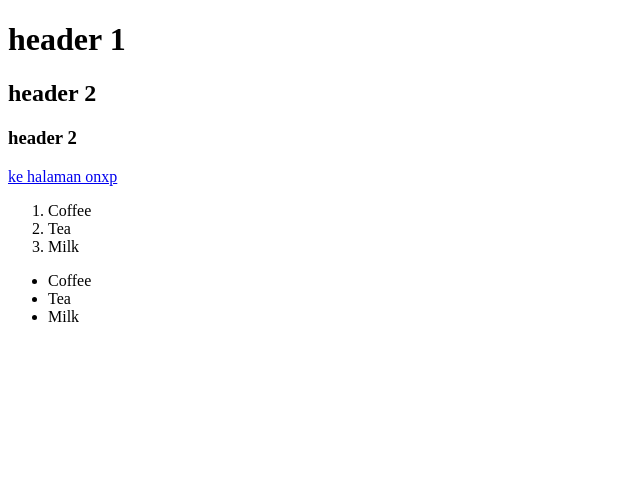
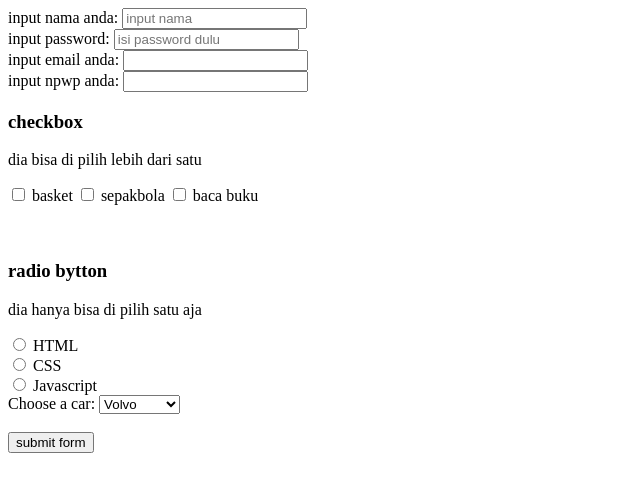
Before and after one commit to RaflyLesmana3003/html-dasar, a plain HTML site: page index.html in a window 1280 px wide. Shown: the whole page, without its empty margins (0-640 px from the left). Drawn offline with Linux system fonts and the light colour scheme.

Commit message:
onxp web dev day 2

```diff
--- a/index.html
+++ b/index.html
@@ -6,21 +6,68 @@
     <title>Document</title>
 </head>
 <body>
-    <h1>header 1</h1>
-    <h2>header 2</h2>
-    <h3>header 2</h3>
-    <a href="https://onxp.net">ke halaman onxp</a>
 
-    <ol>
-        <li>Coffee</li>
-        <li>Tea</li>
-        <li>Milk</li>
-    </ol>
+    <form method="post" action="onxp.net/submit">
+        <label for="nama">input nama anda: </label>
+        <input type="text" name="nama" id="nama" minlength="2" maxlength="5" placeholder="input nama"> <br>
 
-    <ul>
-        <li>Coffee</li>
-        <li>Tea</li>
-        <li>Milk</li>
-    </ul>
+        <label for="password">input password: </label>
+        <input type="password" name="password" id="password" placeholder="isi password dulu"><br>
+
+        <label for="email">input email anda: </label>
+        <input type="email" name="email" id="email"><br>
+
+        <label for="npwp">input npwp anda: </label>
+        <input
+            type="text"
+            name="npwp"
+            id="npwp"
+            pattern="[0-9]{2}.[0-9]{3}.[0-9]{3}.[0-9]{1}-[0-9]{3}.[0-9]{3}"
+            oninvalid="this.setCustomValidity('pakai format 99.999.999.9-999.999')"
+            ><br>
+
+        <div>
+            <h3>checkbox</h3>
+            <p>dia  bisa di pilih lebih dari satu</p>
+
+            <input type="checkbox" id="basket" name="hobby" value="basket">
+            <label for="basket">basket</label>
+
+            <input type="checkbox" id="sepakbola" name="hobby" value="sepakbola">
+            <label for="sepakbola">sepakbola</label>
+
+            <input type="checkbox" id="buku" name="hobby" value="baca buku">
+            <label for="buku">baca buku</label>
+        </div>
+
+        <br>
+        <br>
+
+        <div>
+            <h3>radio bytton</h3>
+            <p>dia hanya bisa di pilih satu aja</p>
+            <input type="radio" id="html" name="fav_language" value="HTML">
+            <label for="html">HTML</label><br>
+
+            <input type="radio" id="css" name="fav_language" value="CSS (cascading style sheets)">
+            <label for="css">CSS</label><br>
+
+            <input type="radio" id="javascript" name="fav_language" value="JavaScript">
+            <label for="javascript">Javascript</label><br>
+
+        </div>
+
+        <label for="cars">Choose a car:</label>
+
+        <select name="cars" id="cars">
+            <option value="volvo">Volvo</option>
+            <option value="saab">Saab</option>
+            <option value="mercedes">Mercedes</option>
+            <option value="audi">Audi</option>
+        </select>
+
+        <br><br>
+        <button type="submit">submit form</button>
+    </form>
 </body>
 </html>
```
Also changed, not shown: form.html (added, +30 -0 lines), page.html (deleted, +0 -11 lines), table.html (added, +86 -0 lines), user.html (deleted, +0 -11 lines), assets/onxp.png (added).
